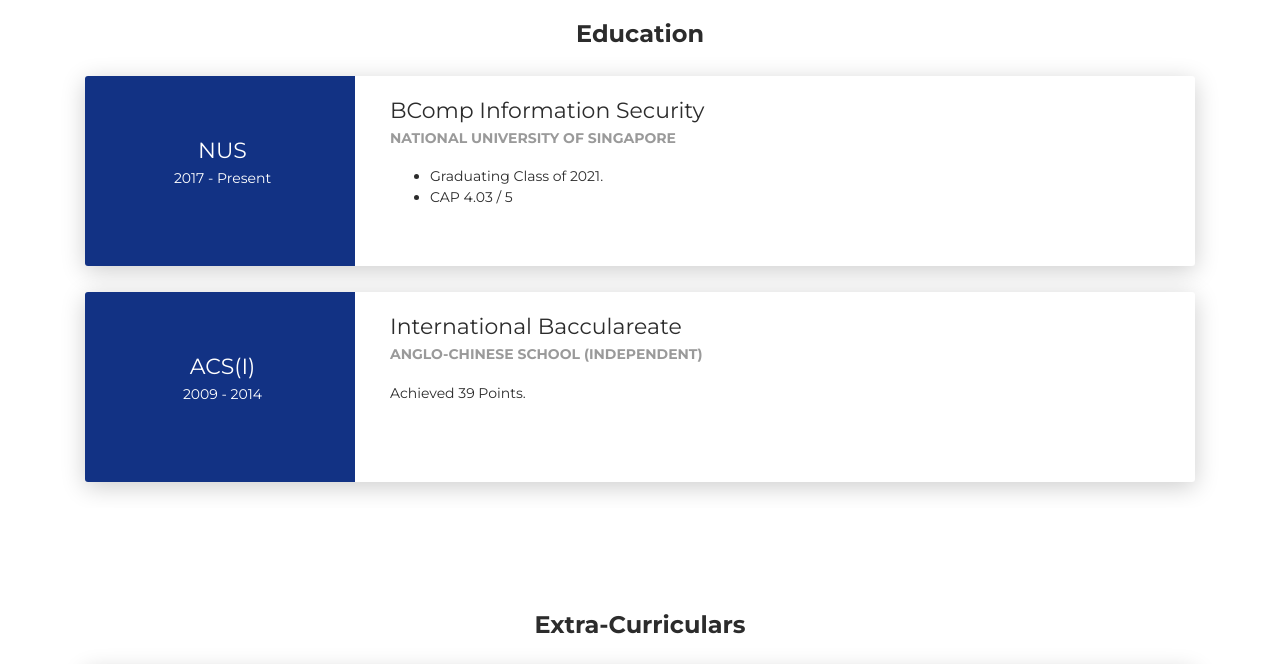
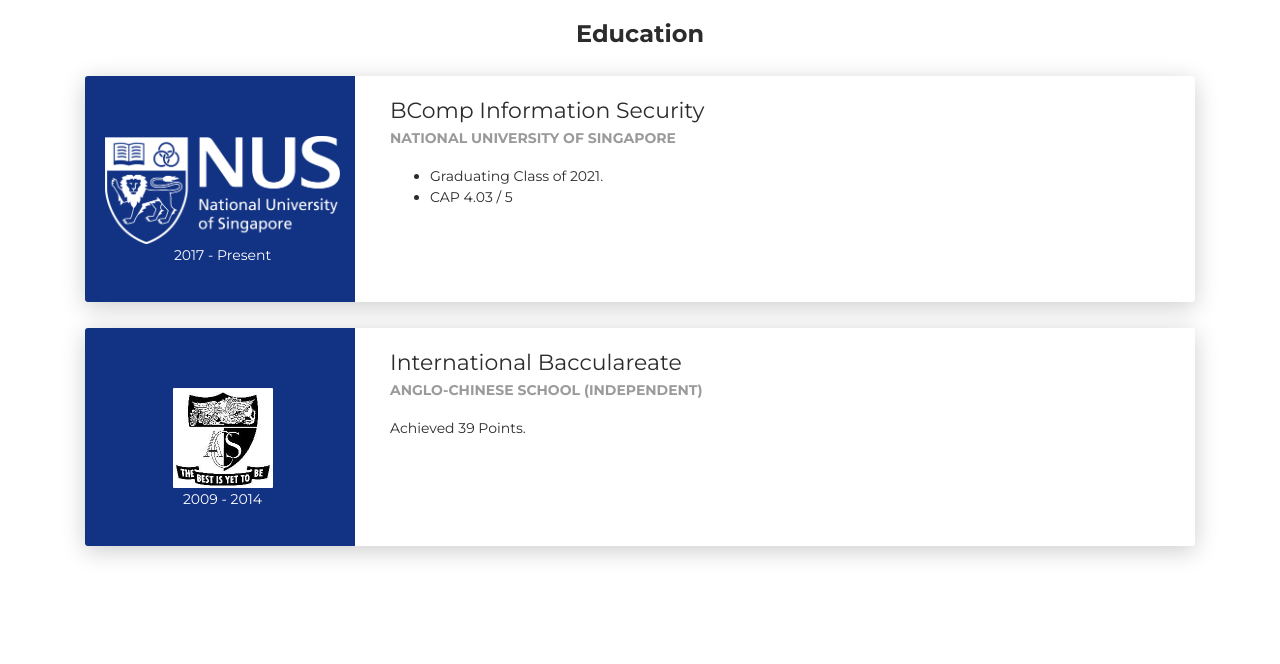
Before and after one commit to derpyplops/aboutme, a plain HTML site: page index.html in a window 1280 px wide. Shown: the part 2460-3124 px from the top of the page. Drawn offline with Linux system fonts and the light colour scheme.

Commit message:
added 2 images

```diff
--- a/index.html
+++ b/index.html
@@ -373,8 +373,8 @@
       <div class="row">
         <div class="col-md-3 bg-primary" data-aos="fade-right" data-aos-offset="50" data-aos-duration="500">
           <div class="card-body cc-education-header">
-
-            <div class="h5">NUS</div>
+            <a href="https://www.nus.edu.sg/"><img src="images/nus.png" alt="Image"/></a>
+            <!-- <div class="h5">NUS</div> -->
             <p>2017 - Present</p>
           </div>
         </div>
@@ -396,8 +396,8 @@
       <div class="row">
         <div class="col-md-3 bg-primary" data-aos="fade-right" data-aos-offset="50" data-aos-duration="500">
           <div class="card-body cc-education-header">
-
-            <div class="h5">ACS(I)</div>
+            <div class="card-pic"><img src="images/acs.jpg" width=100 alt="Image"/></div>
+            <!-- <div class="h5">ACS(I)</div> -->
             <p>2009 - 2014</p>
           </div>
         </div>
```
Also changed, not shown: images/acs.jpg (added), images/acs2.png (added), images/nus.png (added).
